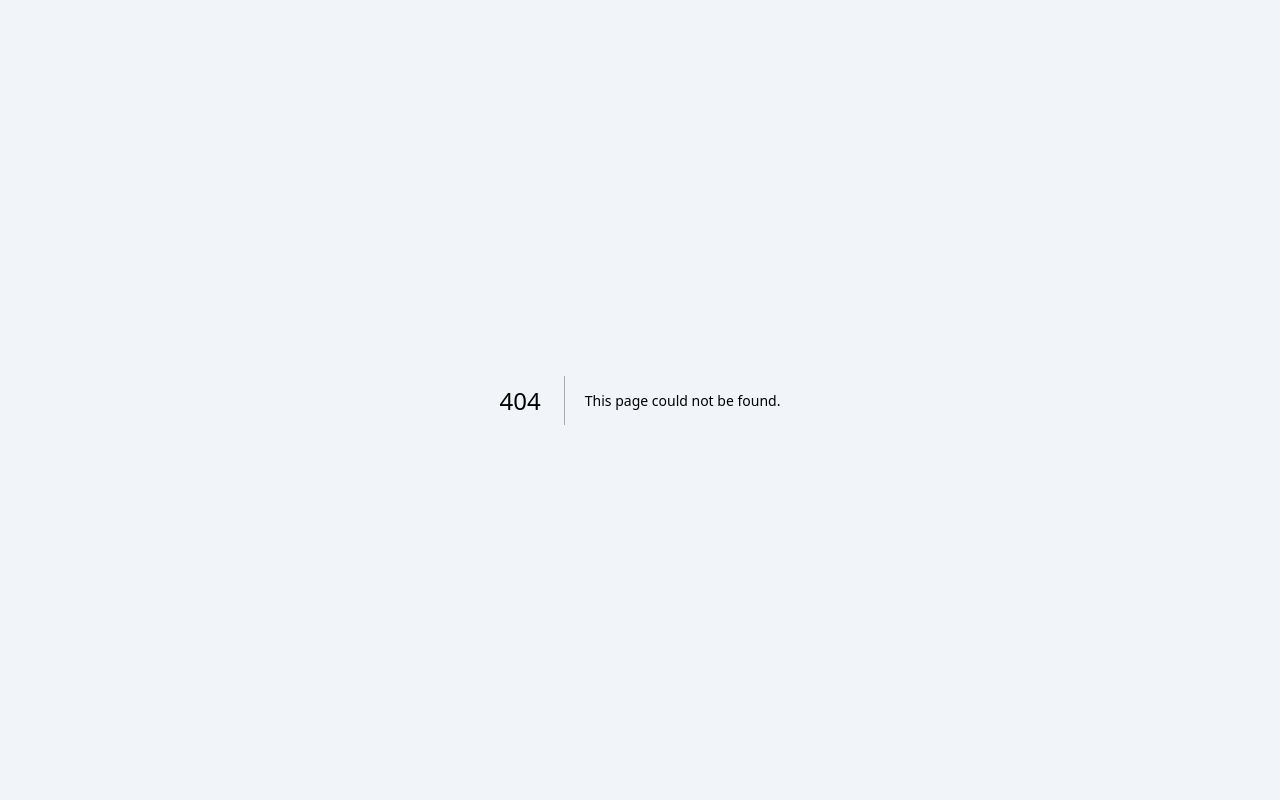
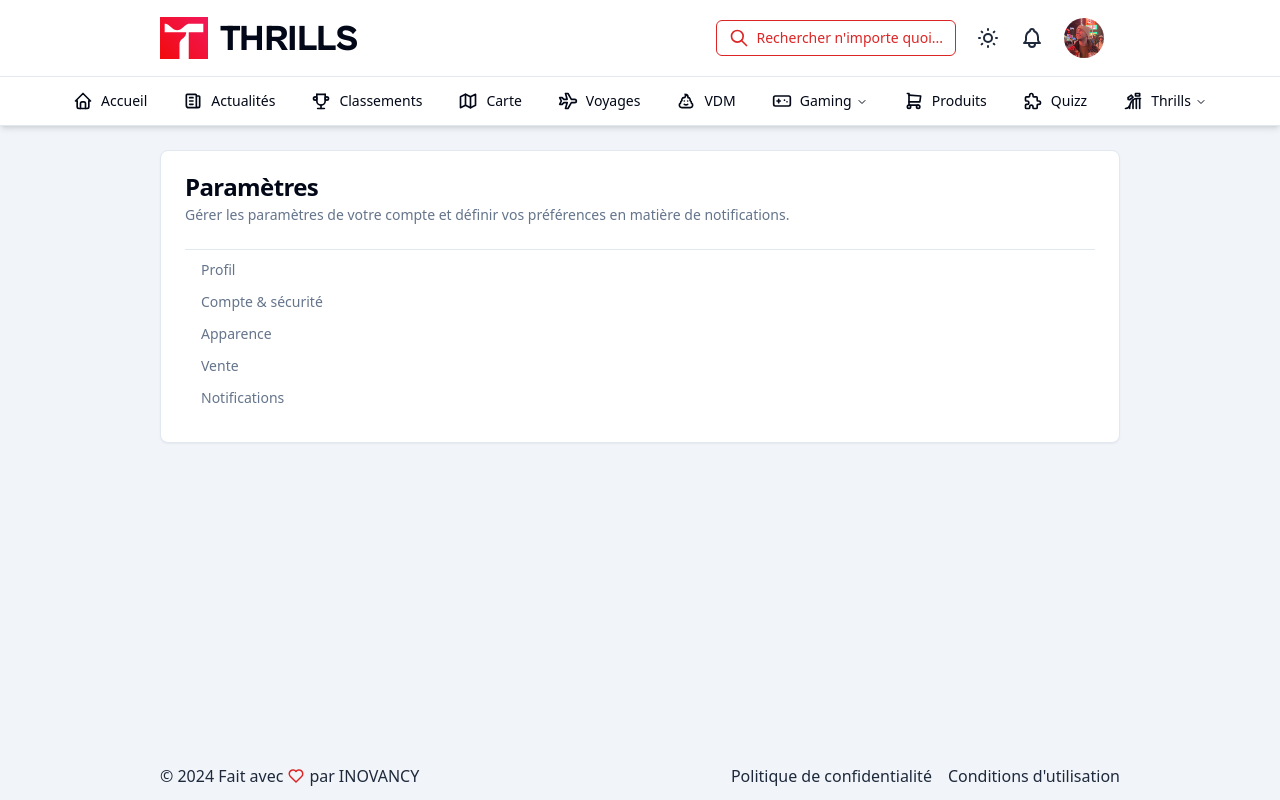
Before and after one commit to INOVANCY/TW-Front, a Next.js app: page /settings in a window 1280 px wide. Before the commit this address had no page. Built offline with nearby package versions, Linux system fonts and the light colour scheme.

Commit message:
Settings page beginning

```diff
--- /dev/null
+++ b/src/app/settings/page.tsx
@@ -0,0 +1,56 @@
+import {
+  Card,
+  CardContent,
+  CardDescription,
+  CardHeader,
+  CardTitle,
+} from "@/components/ui/card";
+import AppLayout from "../layouts/AppLayout";
+import { Separator } from "@/components/ui/separator";
+import { Tabs, TabsContent, TabsList, TabsTrigger } from "@/components/ui/tabs";
+
+export default function SettingsPage() {
+  return (
+    <AppLayout>
+      <Card>
+        <CardHeader>
+          <CardTitle>Paramètres</CardTitle>
+          <CardDescription>
+            Gérer les paramètres de votre compte et définir vos préférences en
+            matière de notifications.
+          </CardDescription>
+        </CardHeader>
+        <CardContent>
+          <Separator />
+          <Tabs>
+            <div className="grid grid-cols-2">
+              <div>
+                <TabsList orientation="vertical">
+                  <TabsTrigger value="profile">Profil</TabsTrigger>
+                  <TabsTrigger value="account">Compte & sécurité</TabsTrigger>
+                  <TabsTrigger value="appearance">Apparence</TabsTrigger>
+                  <TabsTrigger value="shop">Vente</TabsTrigger>
+                  <TabsTrigger value="notifications">Notifications</TabsTrigger>
+                </TabsList>
+              </div>
+              <div>
+                <TabsContent value="profile">
+                  <div>
+                    <h2>Paramètres</h2>
+                    <p>Contenu des paramètres</p>
+                  </div>
+                </TabsContent>
+                <TabsContent value="notifications">
+                  <div>
+                    <h2>Notifications</h2>
+                    <p>Contenu des notifications</p>
+                  </div>
+                </TabsContent>
+              </div>
+            </div>
+          </Tabs>
+        </CardContent>
+      </Card>
+    </AppLayout>
+  );
+}
--- a/src/components/ui/card.tsx
+++ b/src/components/ui/card.tsx
@@ -1,6 +1,6 @@
-import * as React from "react"
+import * as React from "react";
 
-import { cn } from "@/lib/utils"
+import { cn } from "@/lib/utils";
 
 const Card = React.forwardRef<
   HTMLDivElement,
@@ -14,8 +14,8 @@ const Card = React.forwardRef<
     )}
     {...props}
   />
-))
-Card.displayName = "Card"
+));
+Card.displayName = "Card";
 
 const CardHeader = React.forwardRef<
   HTMLDivElement,
@@ -26,8 +26,8 @@ const CardHeader = React.forwardRef<
     className={cn("flex flex-col space-y-1.5 p-6", className)}
     {...props}
   />
-))
-CardHeader.displayName = "CardHeader"
+));
+CardHeader.displayName = "CardHeader";
 
 const CardTitle = React.forwardRef<
   HTMLParagraphElement,
@@ -41,8 +41,8 @@ const CardTitle = React.forwardRef<
     )}
     {...props}
   />
-))
-CardTitle.displayName = "CardTitle"
+));
+CardTitle.displayName = "CardTitle";
 
 const CardDescription = React.forwardRef<
   HTMLParagraphElement,
@@ -53,16 +53,16 @@ const CardDescription = React.forwardRef<
     className={cn("text-sm text-muted-foreground", className)}
     {...props}
   />
-))
-CardDescription.displayName = "CardDescription"
+));
+CardDescription.displayName = "CardDescription";
 
 const CardContent = React.forwardRef<
   HTMLDivElement,
   React.HTMLAttributes<HTMLDivElement>
 >(({ className, ...props }, ref) => (
   <div ref={ref} className={cn("p-6 pt-0", className)} {...props} />
-))
-CardContent.displayName = "CardContent"
+));
+CardContent.displayName = "CardContent";
 
 const CardFooter = React.forwardRef<
   HTMLDivElement,
@@ -73,7 +73,14 @@ const CardFooter = React.forwardRef<
     className={cn("flex items-center p-6 pt-0", className)}
     {...props}
   />
-))
-CardFooter.displayName = "CardFooter"
+));
+CardFooter.displayName = "CardFooter";
 
-export { Card, CardHeader, CardFooter, CardTitle, CardDescription, CardContent }
+export {
+  Card,
+  CardHeader,
+  CardFooter,
+  CardTitle,
+  CardDescription,
+  CardContent,
+};
--- a/src/components/ui/tabs.tsx
+++ b/src/components/ui/tabs.tsx
@@ -1,26 +1,30 @@
-"use client"
+"use client";
 
-import * as React from "react"
-import * as TabsPrimitive from "@radix-ui/react-tabs"
+import * as React from "react";
+import * as TabsPrimitive from "@radix-ui/react-tabs";
 
-import { cn } from "@/lib/utils"
+import { cn } from "@/lib/utils";
 
-const Tabs = TabsPrimitive.Root
+const Tabs = TabsPrimitive.Root;
 
 const TabsList = React.forwardRef<
   React.ElementRef<typeof TabsPrimitive.List>,
-  React.ComponentPropsWithoutRef<typeof TabsPrimitive.List>
->(({ className, ...props }, ref) => (
+  React.ComponentPropsWithoutRef<typeof TabsPrimitive.List> & {
+    orientation?: "vertical" | "horizontal";
+  }
+>(({ className, orientation, ...props }, ref) => (
   <TabsPrimitive.List
     ref={ref}
     className={cn(
-      "inline-flex h-10 items-center justify-center rounded-md bg-muted p-1 text-muted-foreground",
+      orientation === "vertical"
+        ? "inline-flex flex-col items-start justify-center rounded-md p-1 text-muted-foreground"
+        : "inline-flex h-10 items-center justify-center rounded-md bg-muted p-1 text-muted-foreground",
       className
     )}
     {...props}
   />
-))
-TabsList.displayName = TabsPrimitive.List.displayName
+));
+TabsList.displayName = TabsPrimitive.List.displayName;
 
 const TabsTrigger = React.forwardRef<
   React.ElementRef<typeof TabsPrimitive.Trigger>,
@@ -34,8 +38,8 @@ const TabsTrigger = React.forwardRef<
     )}
     {...props}
   />
-))
-TabsTrigger.displayName = TabsPrimitive.Trigger.displayName
+));
+TabsTrigger.displayName = TabsPrimitive.Trigger.displayName;
 
 const TabsContent = React.forwardRef<
   React.ElementRef<typeof TabsPrimitive.Content>,
@@ -49,7 +53,7 @@ const TabsContent = React.forwardRef<
     )}
     {...props}
   />
-))
-TabsContent.displayName = TabsPrimitive.Content.displayName
+));
+TabsContent.displayName = TabsPrimitive.Content.displayName;
 
-export { Tabs, TabsList, TabsTrigger, TabsContent }
+export { Tabs, TabsList, TabsTrigger, TabsContent };
```
